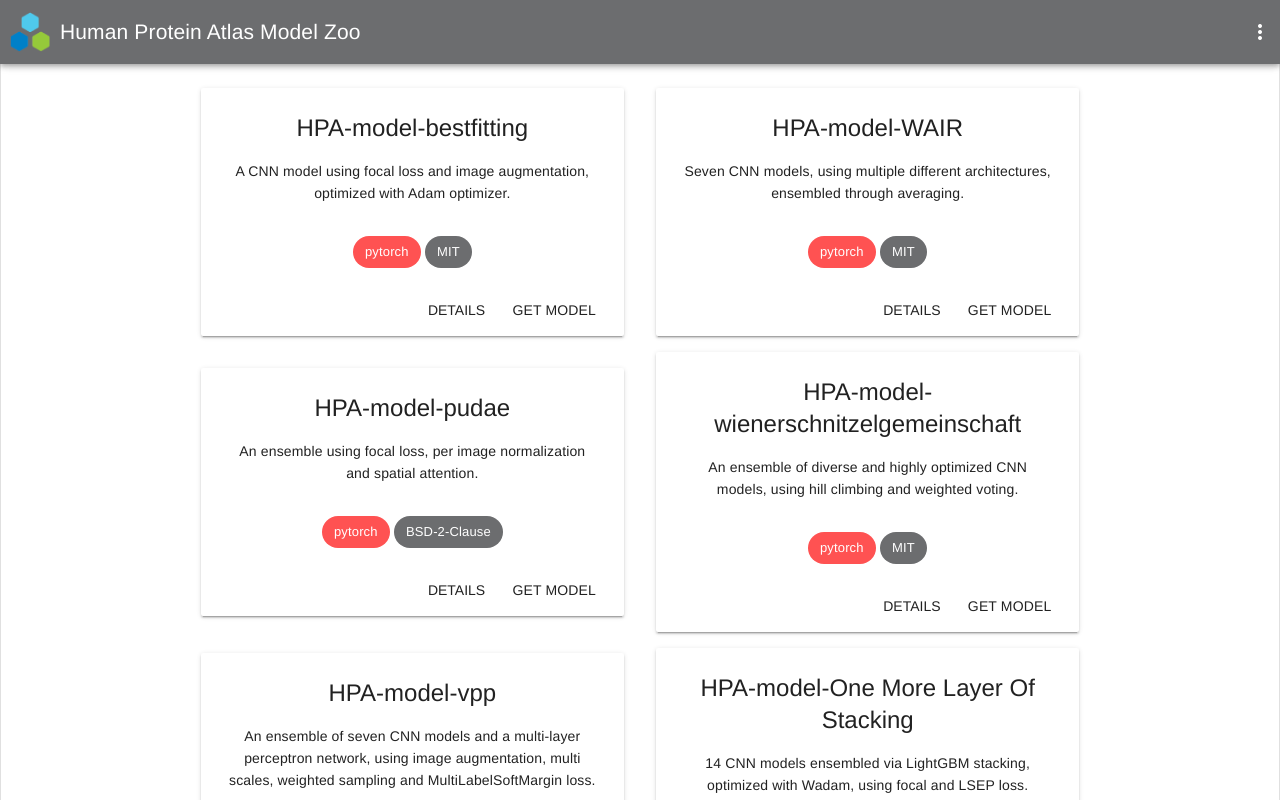
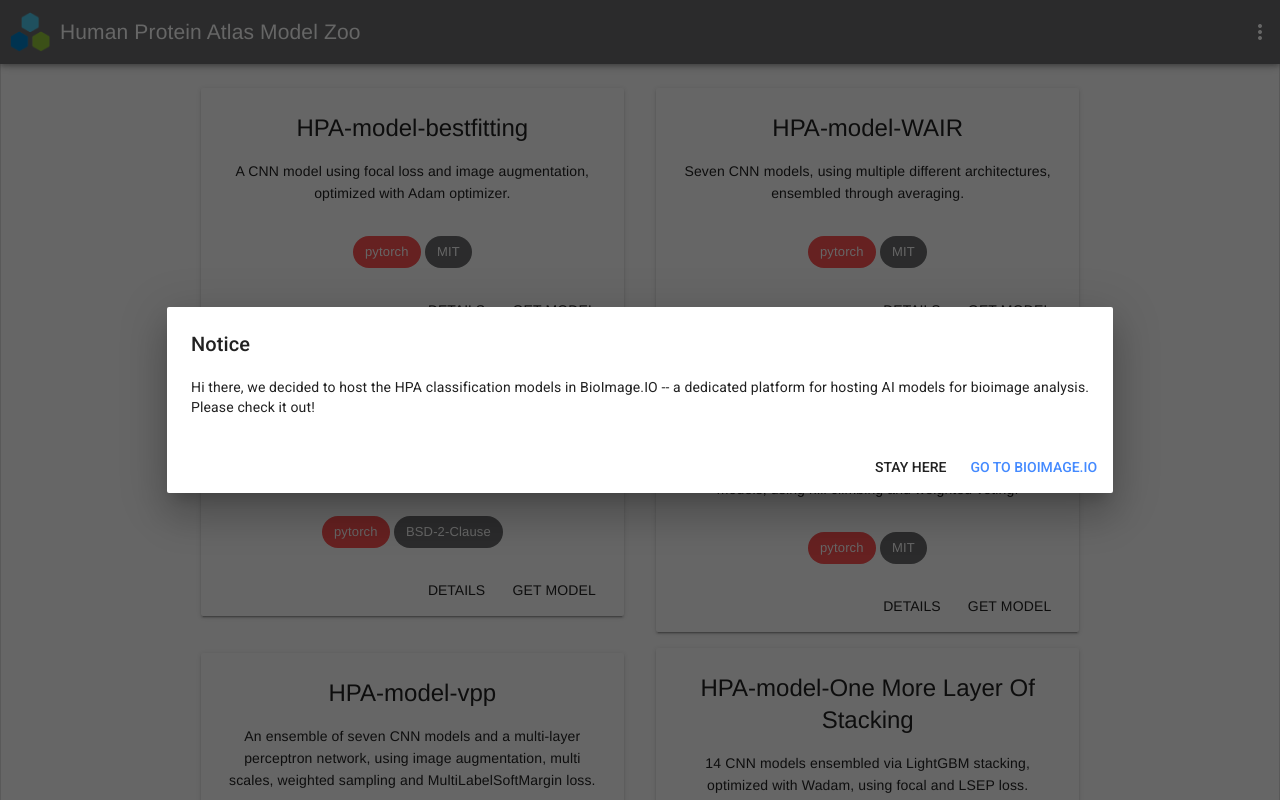
Before and after one commit to CellProfiling/HPA-model-zoo, a Vue app: page /#/ in a window 1280 px wide. Built offline with nearby package versions, Linux system fonts and the light colour scheme.

Commit message:
Redirect to bioimage.io

```diff
--- a/src/components/ModelZoo.vue
+++ b/src/components/ModelZoo.vue
@@ -27,6 +27,14 @@
         >
       </md-card-actions>
     </md-card>
+    <md-dialog-confirm
+      :md-active.sync="showGoToDialog"
+      md-title="Notice"
+      md-content="Hi there, we decided to host the HPA classification models in BioImage.IO -- a dedicated platform for hosting AI models for bioimage analysis. <br> Please check it out!"
+      md-confirm-text="Go to BioImage.IO"
+      md-cancel-text="Stay here"
+      @md-confirm="goToBioImageIO"
+    />
   </div>
 </template>
 
@@ -54,6 +62,7 @@
     return {
       models: [empty_model],
       showDetailsDialog: false,
+      showGoToDialog: true,
     };
   },
   created() {
@@ -69,6 +78,9 @@
     });
   },
   methods: {
+    goToBioImageIO() {
+      window.location.href = "https://bioimage.io/#/?partner=hpa";
+    },
     showDetails(id) {
       this.$router.push({ path: "/model/" + id });
     },
```
